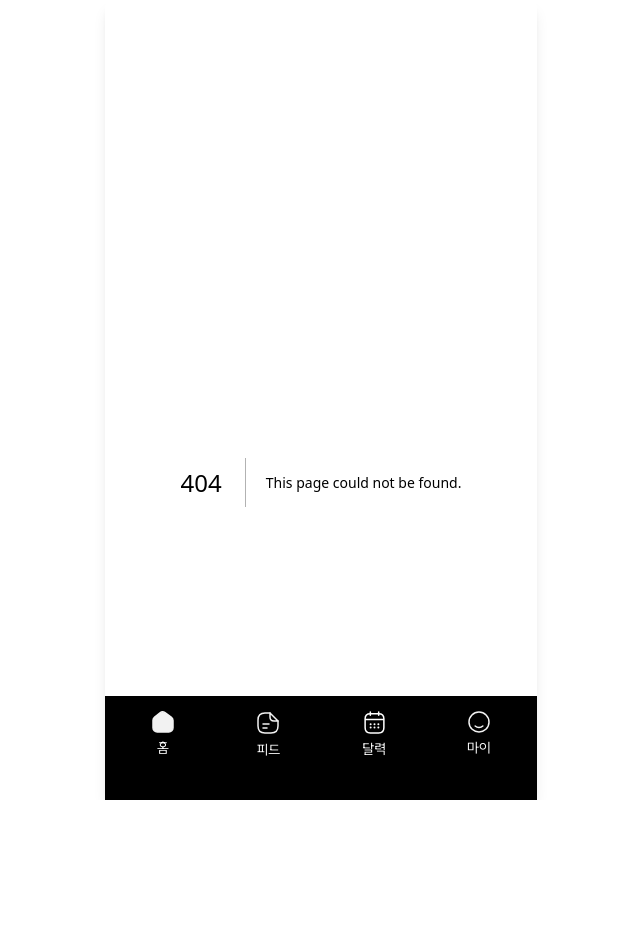
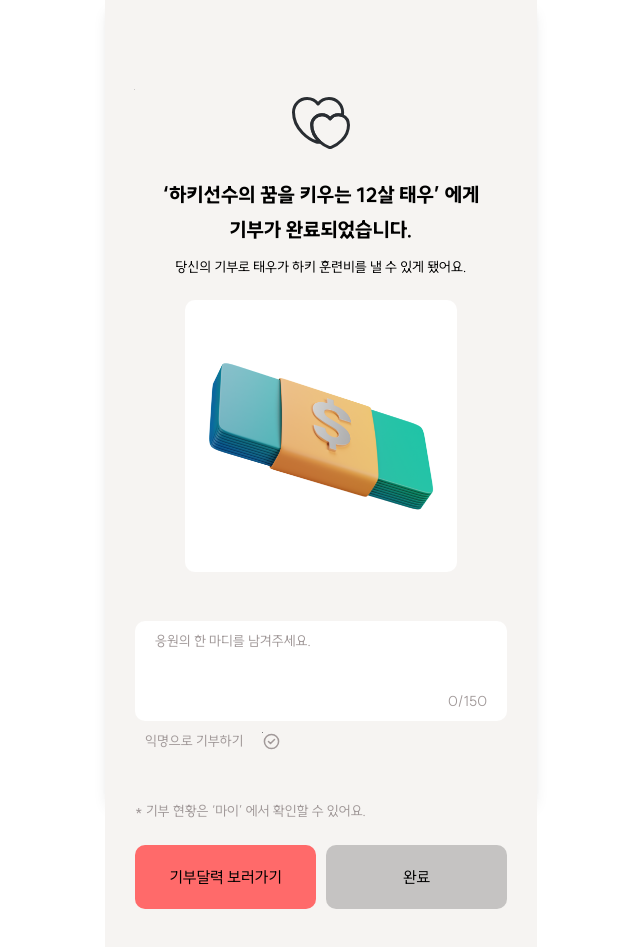
Before and after one commit to teo-sprint-17/giboo-click, a Next.js app: page /donation-complete in a window 1280 px wide. Before the commit this address had no page. Shown: the whole page, without its empty margins (319-959 px from the left). Before the commit the page ends 800 px from the top, so only its background shows below. Built offline with nearby package versions, Linux system fonts and the light colour scheme.

Commit message:
feat: 기부 결과 페이지 구현
- 기부 결과 페이지 구현
- 임시 이미지 추가
- 레이어 형식의 공통 레이아웃 컴포넌트 구현: LayerLayout

```diff
--- /dev/null
+++ b/src/app/donation-complete/page.tsx
@@ -0,0 +1,81 @@
+'use client';
+
+import AnonymousCheck from '@/components/DonationComplete/AnonymousCheck';
+import CheeringField from '@/components/DonationComplete/CheeringField';
+import Button from '@/components/common/Button';
+import LayerLayout from '@/components/common/LayerLayout';
+import { DonationComment, DonationFoundation } from '@/types/common';
+import Image from 'next/image';
+import { useRouter } from 'next/navigation';
+import { useState } from 'react';
+
+type Props = {
+  name: DonationFoundation['name'];
+};
+
+// TODO: 이전 페이지에서 기부처 정보, 유저 정보 받아오기 -> 멘트, 사진 적용. 라우팅시 데이터 전달
+const DonationComplete = ({ name }: Props) => {
+  const [cheeringvalue, setcheeringValue] = useState<DonationComment['content']>('');
+  const [isAnonymous, setIsAnonymout] = useState<boolean>(false);
+  const router = useRouter();
+
+  const onSubmit = () => {
+    // TODO: cheeringvalue, isAnonymous 데이터 처리...
+    router.push('/feed');
+  };
+
+  return (
+    <LayerLayout>
+      <section className="pt-[90px]">
+        <header className="text-center">
+          <h2 className="absolute w-[1px] h-[1px] p-0 m-[-1px] overflow-hidden clip-rect(0, 0, 0, 0) text-[1px] whitespace-nowrap border-0">
+            기부 완료
+          </h2>
+          <Image
+            src="/assets/icons/vuesax/linear/lovely.svg"
+            className="pb-[21px] mx-auto"
+            width={66}
+            height={66}
+            alt=""
+          />
+          <strong className="font-extrabold leading-[35px] text-xl">
+            &#8216;하키선수의 꿈을 키우는 12살 태우&#8217; 에게
+            <br />
+            기부가 완료되었습니다.
+          </strong>
+          <p className="pt-2.5 text-sm">당신의 기부로 태우가 하키 훈련비를 낼 수 있게 됐어요.</p>
+        </header>
+
+        <div className="mt-[23px] mx-[50px]">
+          <div className="p-[9px] bg-white rounded-[10px]">
+            <Image
+              src="/assets/images/donationComplete/money-dynamic-color.png"
+              alt={name}
+              width={1008}
+              height={1008}
+              priority
+              style={{
+                width: '100%',
+                height: 'auto',
+              }}
+            />
+          </div>
+        </div>
+
+        <form>
+          <CheeringField value={cheeringvalue} onChange={(e) => setcheeringValue(e.target.value)} />
+          <AnonymousCheck value={isAnonymous} onChange={(e) => setIsAnonymout(e.target.checked)} />
+        </form>
+
+        <p className="mt-[50px] text-sm text-[#A19999]">* 기부 현황은 &#8216;마이&#8217; 에서 확인할 수 있어요.</p>
+
+        <div className="mt-6 flex gap-[10px] pb-[38px]">
+          <Button text="기부달력 보러가기" positive onClick={() => router.push('/calendar')} />
+          <Button text="완료" onClick={onSubmit} />
+        </div>
+      </section>
+    </LayerLayout>
+  );
+};
+
+export default DonationComplete;
--- /dev/null
+++ b/src/components/DonationComplete/AnonymousCheck.tsx
@@ -0,0 +1,37 @@
+import Image from 'next/image';
+import { ChangeEvent } from 'react';
+
+type Props = {
+  value: boolean;
+  onChange: (e: ChangeEvent<HTMLInputElement>) => void;
+};
+
+const AnonymousCheck = ({ value, onChange }: Props) => {
+  return (
+    <div className="flex items-center gap-5 pl-2.5 mt-2.5">
+      <label htmlFor="anonymousInput" className={`text-${value ? 'black' : '[#A19999]'} text-sm`}>
+        익명으로 기부하기
+      </label>
+
+      <div className="relative">
+        <input
+          type="checkbox"
+          id="anonymousInput"
+          checked={value}
+          onChange={onChange}
+          className="absolute w-[1px] h-[1px] p-0 m-[-1px] overflow-hidden clip-rect(0, 0, 0, 0) text-[1px] whitespace-nowrap border-0"
+        />
+        <label htmlFor="anonymousInput">
+          <Image
+            src={value ? '/assets/icons/vuesax/bold/tick-circle.svg' : '/assets/icons/vuesax/linear/tick-circle.svg'}
+            width={17}
+            height={17}
+            alt=""
+          />
+        </label>
+      </div>
+    </div>
+  );
+};
+
+export default AnonymousCheck;
--- /dev/null
+++ b/src/components/DonationComplete/CheeringField.tsx
@@ -0,0 +1,25 @@
+import { DonationComment } from '@/types/common';
+import { ChangeEvent } from 'react';
+
+type Props = {
+  value: DonationComment['content'];
+  onChange: (e: ChangeEvent<HTMLTextAreaElement>) => void;
+};
+
+const CheeringField = ({ value, onChange }: Props) => {
+  return (
+    <div className="relative h-[100px] mt-[49px] ">
+      <textarea
+        className="w-full h-full px-5 py-2.5 text-sm rounded-[10px] resize-none placeholder:text-[#A19999]"
+        placeholder="응원의 한 마디를 남겨주세요."
+        value={value}
+        onChange={onChange}
+      ></textarea>
+      <p className="absolute right-5 bottom-2.5 text-sm text-[#A19999]">
+        <span>{value.length}</span>/<span>150</span>
+      </p>
+    </div>
+  );
+};
+
+export default CheeringField;
--- /dev/null
+++ b/src/components/common/LayerLayout.tsx
@@ -0,0 +1,15 @@
+import { ReactNode } from 'react';
+
+type Props = {
+  children: ReactNode;
+};
+
+const LayerLayout = ({ children }: Props) => {
+  return (
+    <div className="absolute top-0 right-0 left-0 bottom-0 w-full min-h-full h-fit px-[30px] bg-[#F6F4F2]">
+      {children}
+    </div>
+  );
+};
+
+export default LayerLayout;
```
Also changed, not shown: public/assets/images/donationComplete/money-dynamic-color.png (added).
